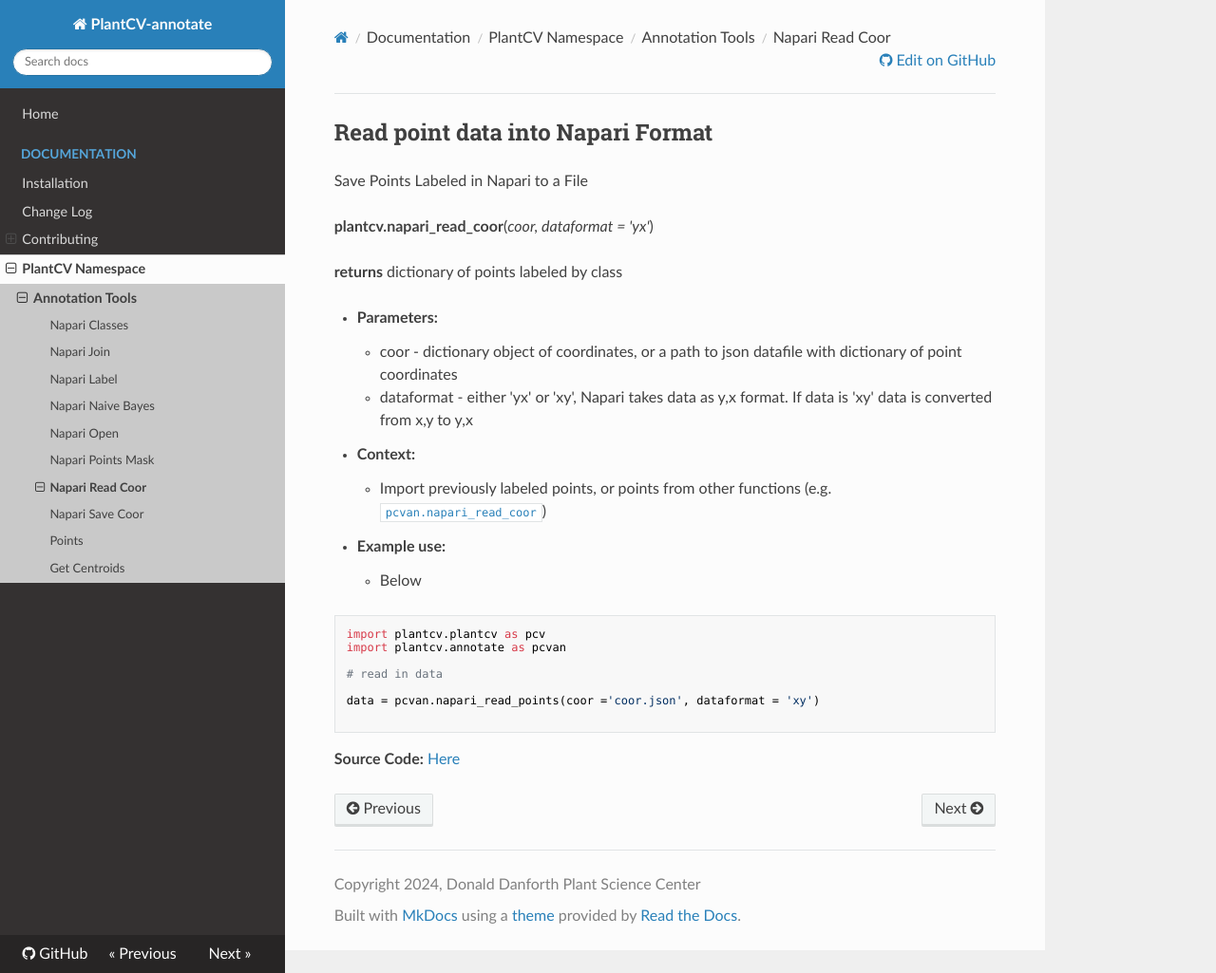
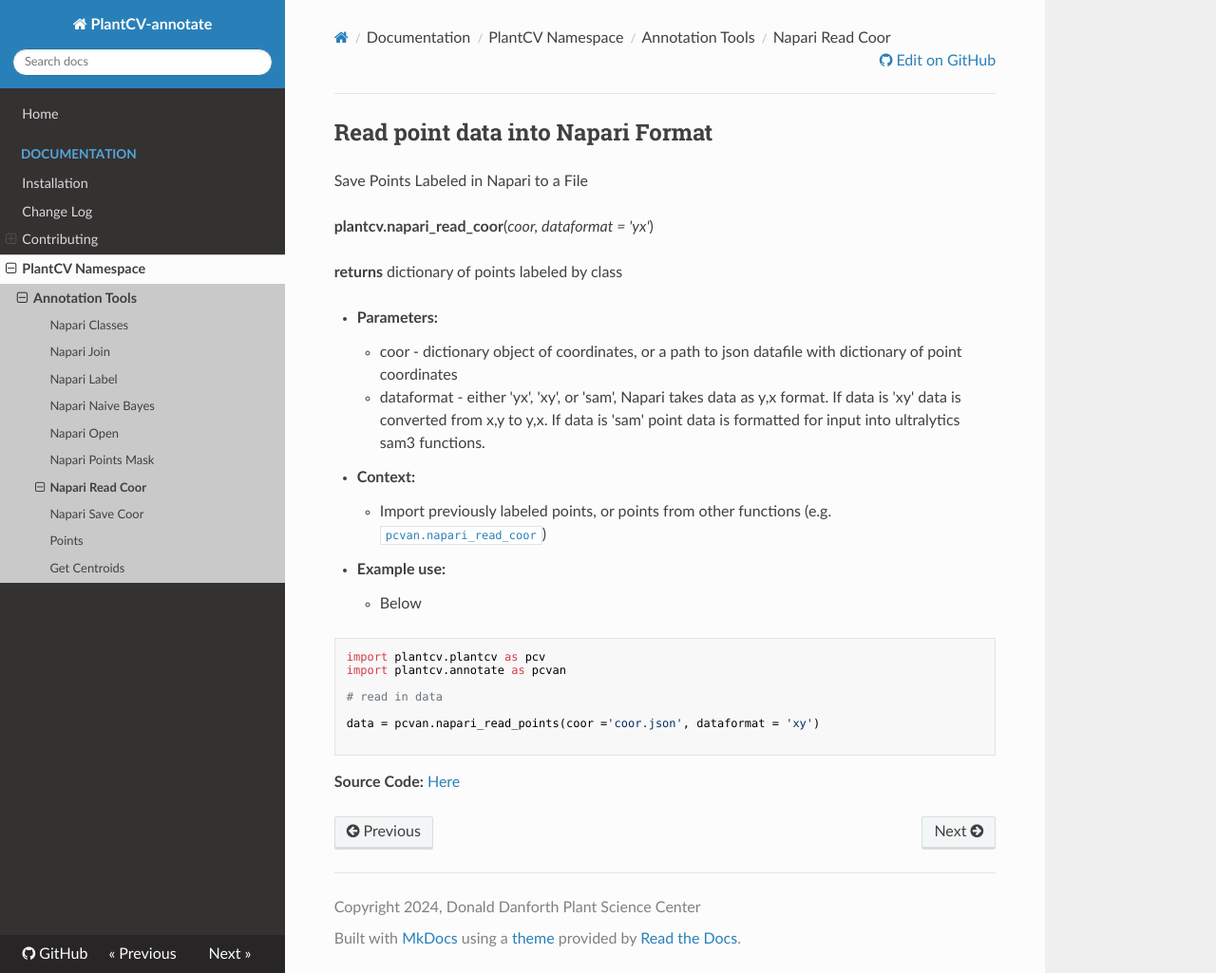
Before and after one commit to danforthcenter/plantcv-annotate, an MkDocs documentation site: the page built from docs/napari_read_coor.md, in a window 1280 px wide and 1025 px high. Shown: the whole window at 95% size. Built offline with MkDocs 1.6.1, drawn with Linux system fonts in a browser that asks for light colours; nearby versions of some CDN libraries.

```diff
--- a/docs/napari_read_coor.md
+++ b/docs/napari_read_coor.md
@@ -8,7 +8,8 @@ Save Points Labeled in Napari to a File
 
 - **Parameters:**
     - coor - dictionary object of coordinates, or a path to json datafile with dictionary of point coordinates
-    - dataformat - either 'yx' or 'xy', Napari takes data as y,x format. If data is 'xy' data is converted from x,y to y,x
+    - dataformat - either 'yx', 'xy', or 'sam', Napari takes data as y,x format. If data is 'xy' data is converted from x,y to y,x.
+    If data is 'sam' point data is formatted for input into ultralytics sam3 functions.
 
 - **Context:**
     - Import previously labeled points, or points from other functions (e.g. [`pcvan.napari_read_coor`](napari_read_coor.md))
```
Also changed, not shown: docs/napari_naive_bayes_colors.md (+1 -1 lines).
